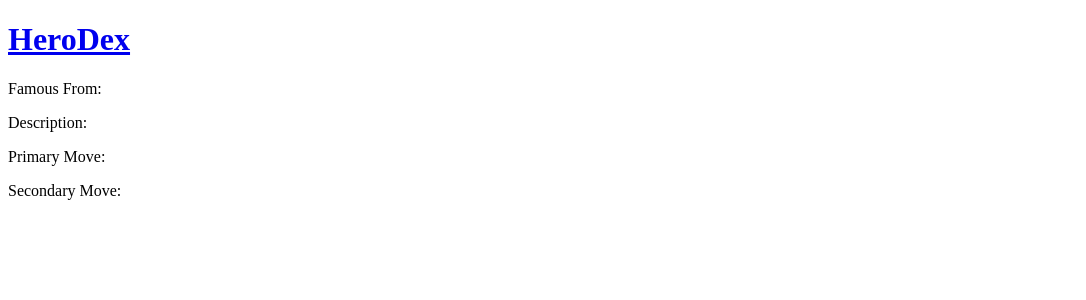
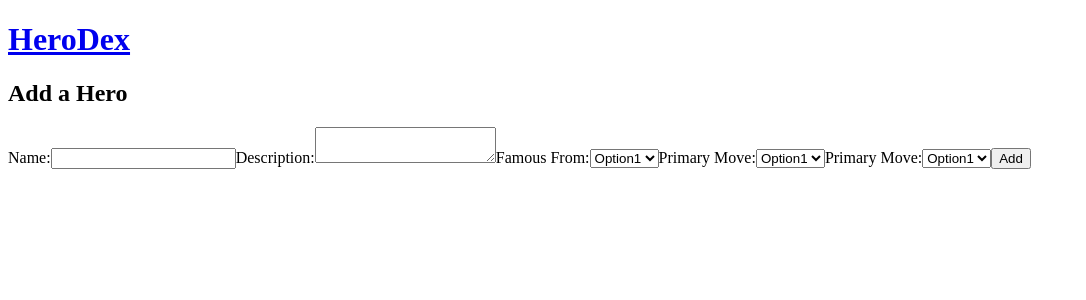
Before and after one commit to hahmed1523/herodex, a React (Create React App) app in the folder frontend/: page /hero/create in a window 1280 px wide. Shown: the top 300 px of the page, without its empty margins (0-1086 px from the left). Built offline with nearby package versions, Linux system fonts and the light colour scheme; no server answers.

Commit message:
Add createHero page frontend

```diff
--- a/frontend/src/App.js
+++ b/frontend/src/App.js
@@ -3,6 +3,7 @@ import { Routes, Route, Link } from 'react-router-dom';
 import Header from './components/header';
 import HomePage from './pages/homePage';
 import HeroPage from './pages/heroPage.js';
+import CreateHeroPage from './pages/createHeroPage.js';
 
 function App() {
   return (
@@ -11,6 +12,7 @@ function App() {
         <Routes>
           <Route path='/' element={<HomePage />} />
           <Route path='/hero/:id' element={<HeroPage/>} />
+          <Route path='/hero/create' element={<CreateHeroPage />} />
         </Routes>
     </div>
   );
--- /dev/null
+++ b/frontend/src/pages/createHeroPage.js
@@ -0,0 +1,43 @@
+import React, { useState, useEffect } from 'react';
+
+const CreateHeroPage = () => {
+
+    let [hero, setHero] = useState({});
+
+    // const getFamousFrom = async () => {
+    //     let response = await fetch()
+    // }
+
+    return (
+        <div>
+            <h2>Add a Hero</h2>
+
+            <form className='hero-create'>
+                <label for="name">Name:</label>
+                <input type='text' name='name'/>
+
+                <label for="description">Description:</label>
+                <textarea name="description"></textarea>
+
+                <label for="famous_from">Famous From:</label>
+                <select name="famous_from">
+                    <option>Option1</option>
+                </select>
+
+                <label for="move1">Primary Move:</label>
+                <select name="move1">
+                    <option>Option1</option>
+                </select>
+
+                <label for="move2">Primary Move:</label>
+                <select name="move2">
+                    <option>Option1</option>
+                </select>
+
+                <input type='submit' value='Add'/>
+            </form>
+        </div>
+    );
+};
+
+export default CreateHeroPage;
--- a/frontend/src/pages/homePage.js
+++ b/frontend/src/pages/homePage.js
@@ -1,4 +1,5 @@
 import React, { useState, useEffect } from 'react';
+import { Link } from 'react-router-dom';
 import HeroItem from '../components/heroItem';
 
 
@@ -20,6 +21,8 @@ const HomePage = () => {
         <div>
             <h2>Heroes</h2>
 
+            <Link to={'/hero/create'}>Add Hero</ Link>
+
             <ul className='hero-list'>
                 {
                     heroes.map((hero, index) => (
```
